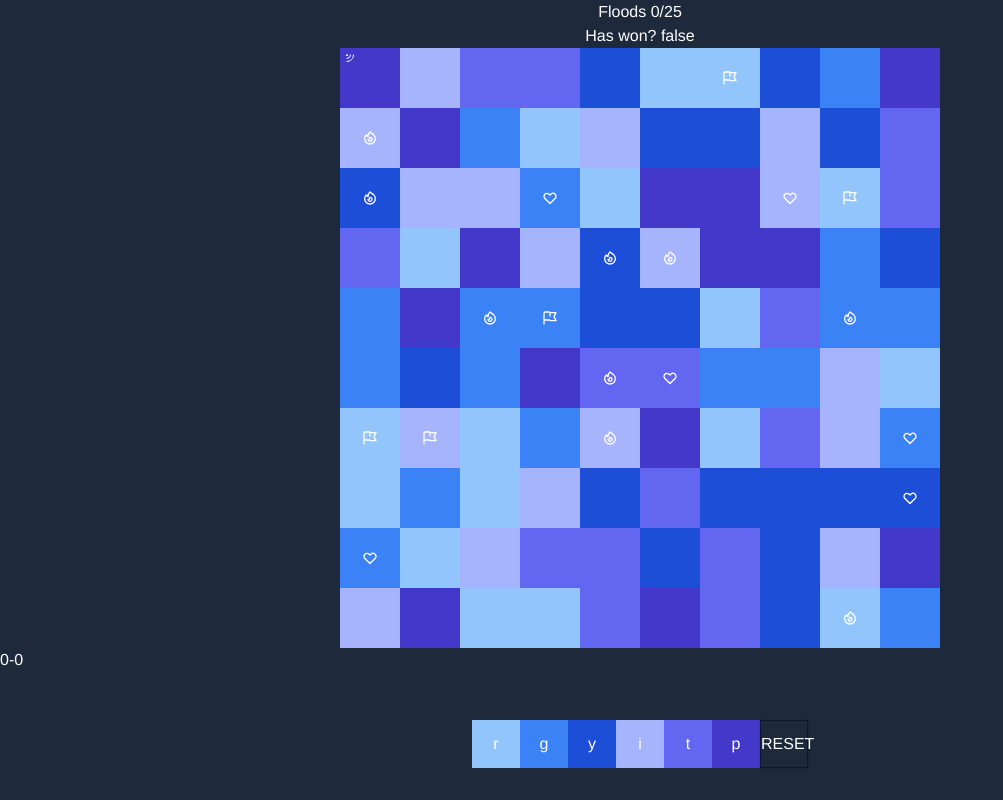
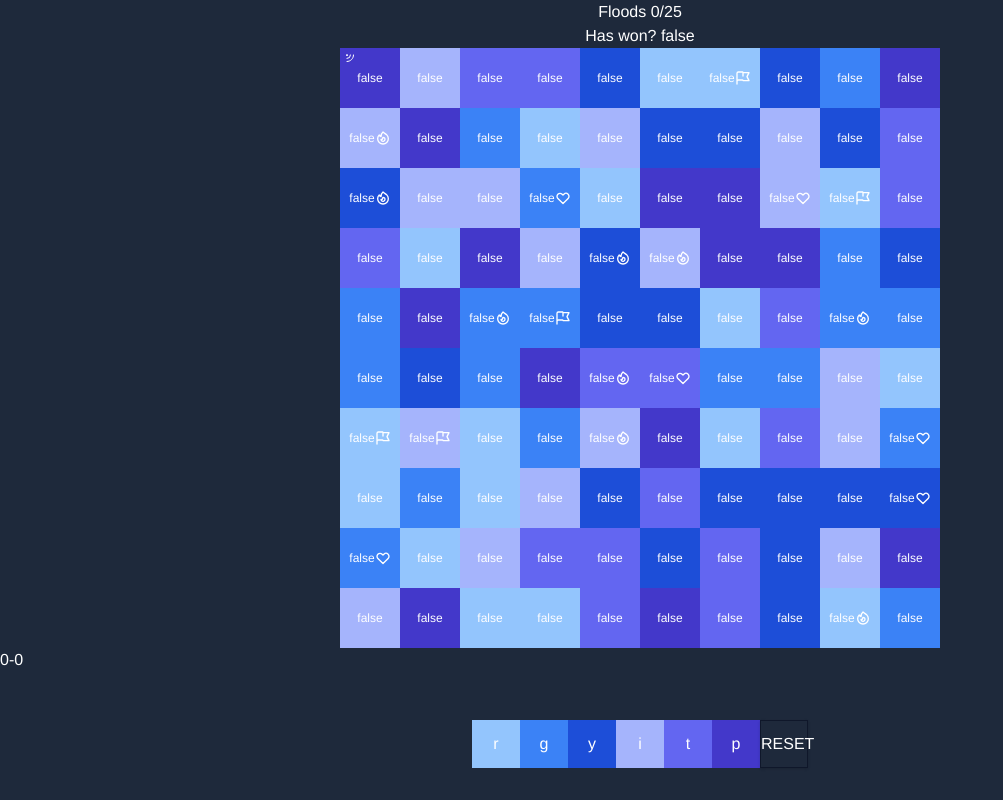
Before and after one commit to jonakirke94/flood-it, a Vue app: page / in a window 1280 px wide. Shown: the whole page, without its empty margins (0-1003 px from the left). Built offline with nearby package versions, Linux system fonts and the light colour scheme.

Commit message:
console.logs

```diff
--- a/src/components/Tile.vue
+++ b/src/components/Tile.vue
@@ -7,6 +7,7 @@
     @animationend="removeAnimation(tile)"
     @click="tileClicked"
   >
+    {{ tile.animated }}
     <icon-rss-outline
       v-if="tile.id === startTileId"
       class="w-3 h-3 transform rotate-90 absolute left-1 top-1"
@@ -82,8 +83,8 @@ export default {
 
     const backgroundClass = computed(() => {
       if (props.tile.animated) {
-        // return colors.get(oldColor.value);
-        return 'bg-gray-700';
+        return colors.get(oldColor.value);
+        // return 'bg-gray-700';
       }
 
       return colors.get(newColor.value);
--- a/src/composables/use-animations.js
+++ b/src/composables/use-animations.js
@@ -1,4 +1,3 @@
-import { nextTick } from 'vue';
 import useOptions from './use-options';
 
 let useAnimations = () => {
--- a/src/composables/use-flood-it.js
+++ b/src/composables/use-flood-it.js
@@ -62,8 +62,6 @@ let useFloodIt = (board) => {
     };
 
     fillFromTile();
-
-    console.log('done traversing');
   };
 
   return {
```
